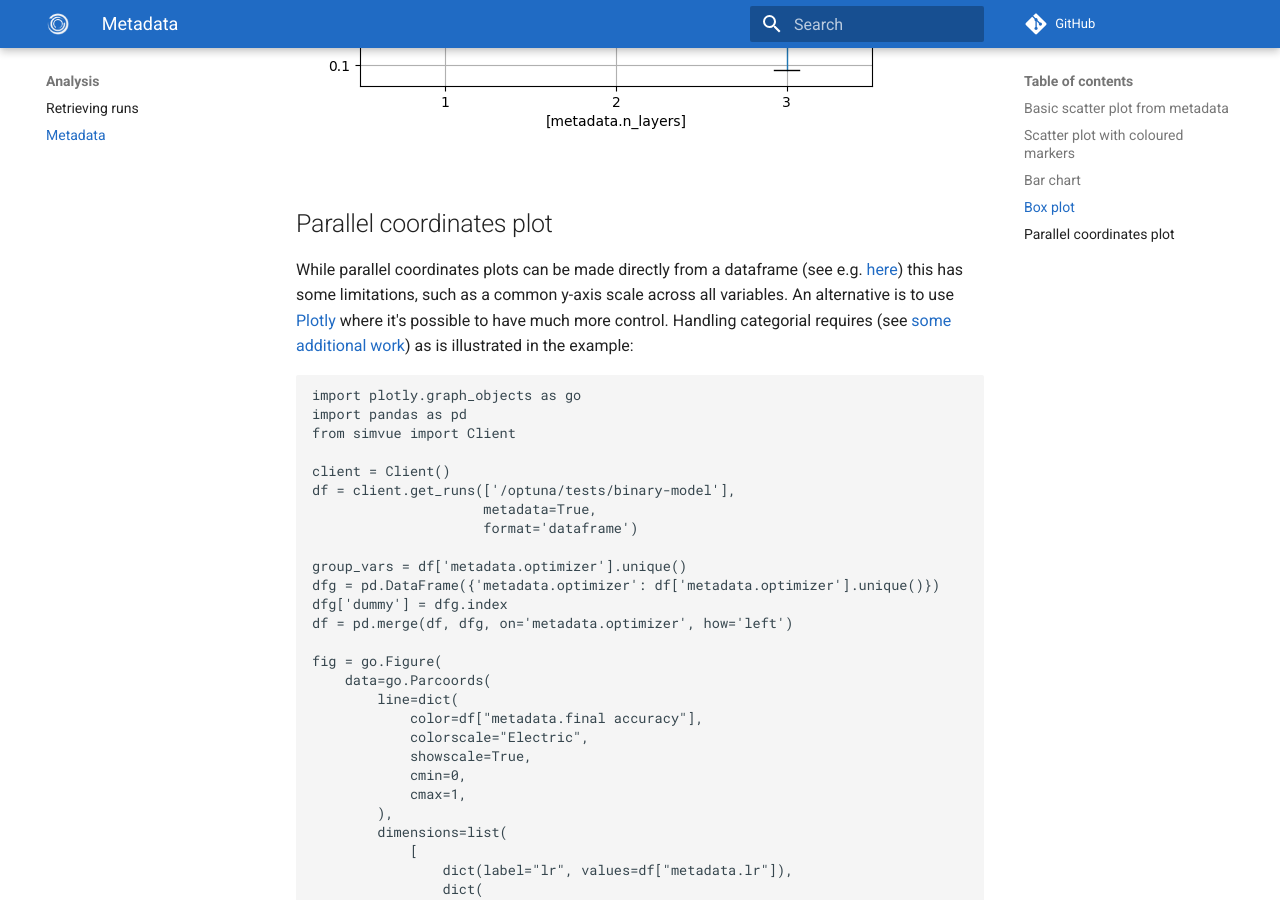
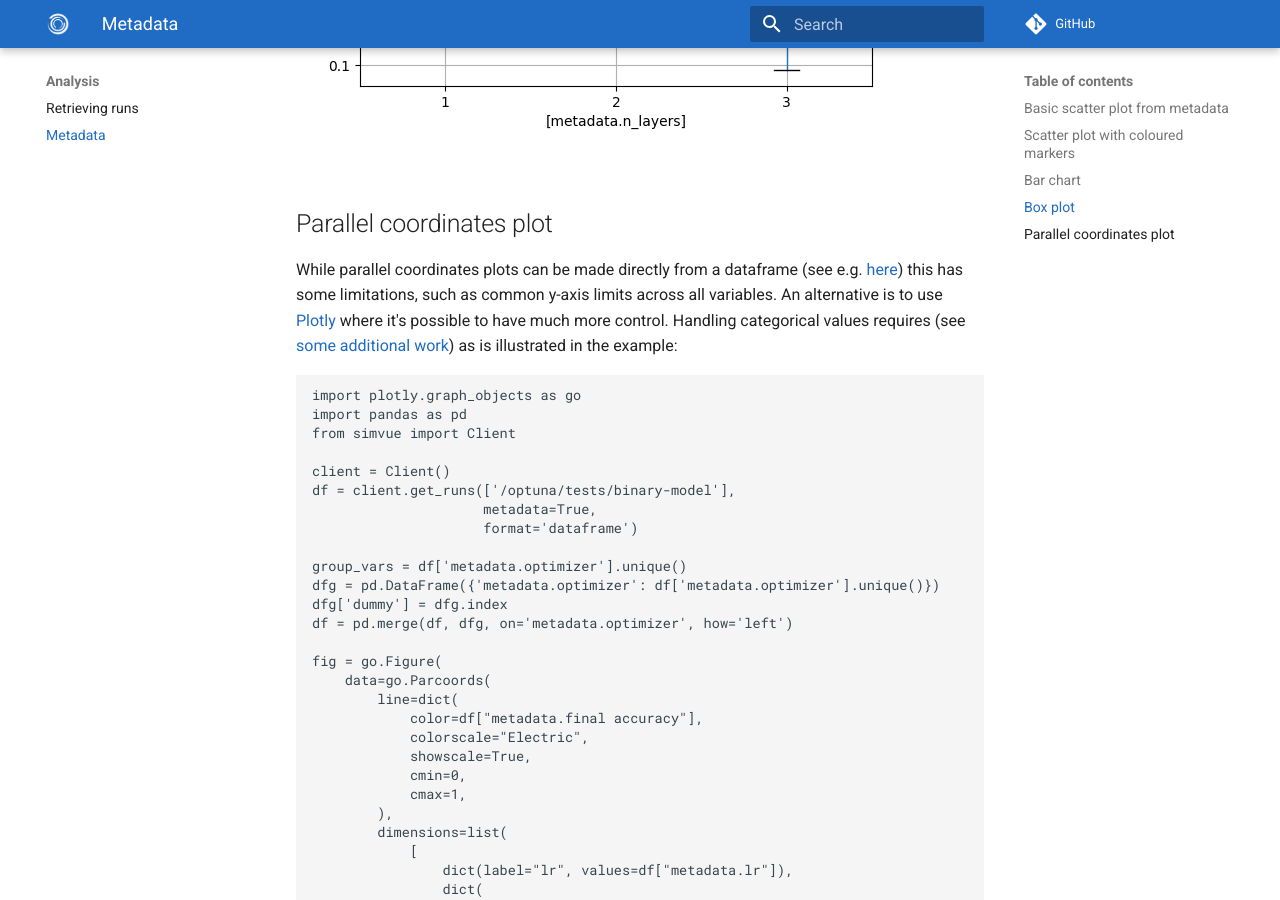
Before and after one commit to simvue-io/docs, an MkDocs documentation site: the page built from docs/analysis/metadata.md, in a window 1280 px wide and 900 px high, scrolled down 3707 px. Built offline with MkDocs 1.6.1 and Material for MkDocs 9.7.7, drawn with Linux system fonts in a browser that asks for light colours.

Commit message:
Minor adjustments

````diff
--- a/docs/analysis/metadata.md
+++ b/docs/analysis/metadata.md
@@ -73,8 +73,8 @@ This results in the following plot:
 ## Parallel coordinates plot
 While parallel coordinates plots can be made directly from a dataframe
 (see e.g. [here](https://pandas.pydata.org/docs/reference/api/pandas.plotting.parallel_coordinates.html)) this has some
-limitations, such as a common y-axis scale across all variables. An alternative is to use [Plotly](https://plotly.com/python/parallel-coordinates-plot/)
-where it's possible to have much more control. Handling categorial requires (see [some additional work](https://stackoverflow.com/a/64146570))
+limitations, such as common y-axis limits across all variables. An alternative is to use [Plotly](https://plotly.com/python/parallel-coordinates-plot/)
+where it's possible to have much more control. Handling categorical values requires (see [some additional work](https://stackoverflow.com/a/64146570))
 as is illustrated in the
 example:
 ```
````
